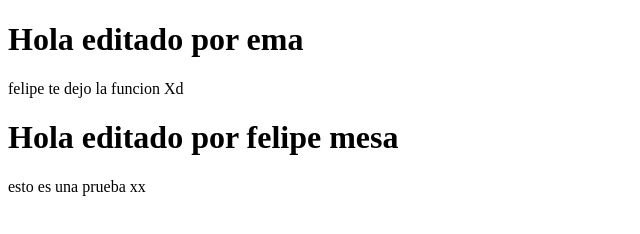
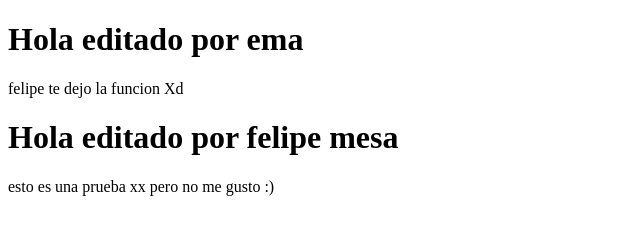
Before and after one commit to EmanuelHenao/PruebasGit, a plain HTML site: page Index.html in a window 1280 px wide. Shown: the whole page, without its empty margins (0-640 px from the left). Drawn offline with Linux system fonts and the light colour scheme.

Commit message:
otro cambio

```diff
--- a/Index.html
+++ b/Index.html
@@ -9,7 +9,7 @@
 
 
     <h1>Hola editado por  felipe mesa </h1>
-    <p> esto es una prueba xx
+    <p> esto es una prueba xx pero no me gusto :)
     </p>
 </body>
 
```
